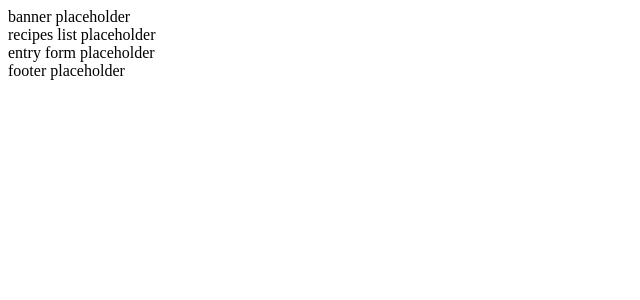
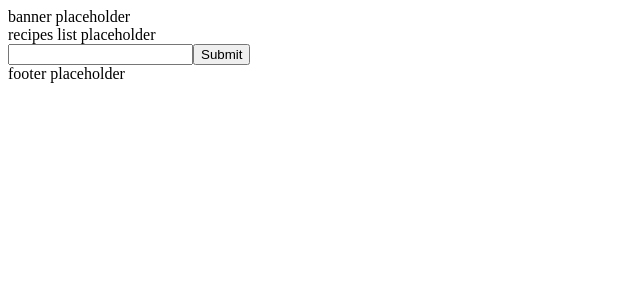
Before and after one commit to nattsnb/cook-book, a React (Vite) app: page / in a window 1280 px wide. Shown: the top 300 px of the page, without its empty margins (0-640 px from the left). Built offline with nearby package versions, Linux system fonts and the light colour scheme.

Commit message:
changed name to RecipeForm. added useForm hook.

```diff
--- a/src/components/EntryForm/index.tsx
+++ /dev/null
@@ -1,3 +0,0 @@
-export function EntryForm() {
-  return <div>entry form placeholder</div>;
-}
--- a/src/components/RecipeCard/index.tsx
+++ b/src/components/RecipeCard/index.tsx
@@ -1,5 +1,5 @@
 import { useContext } from "react";
-import { EntryForm } from "../EntryForm";
+import { EntryForm } from "../RecipeForm";
 import { RecipeDetails } from "../RecipeDetails";
 import {RecipeContextType} from "../../shared/types/RecipeContextType.ts";
 import {RecipeContext} from "../../App.tsx";
--- /dev/null
+++ b/src/components/RecipeForm/index.tsx
@@ -0,0 +1,19 @@
+
+import {Recipe} from "../../shared/types/Recipe.ts";
+import {useForm} from "react-hook-form";
+
+
+type RecipeForm = Omit<Recipe, "id">;
+
+export function EntryForm() {
+
+  const {register, handleSubmit} = useForm<RecipeForm>()
+  const handleRecipeFormSubmit = (recipeFormData: RecipeForm) => {console.log(recipeFormData)}
+
+
+  return (<form onSubmit={handleSubmit(handleRecipeFormSubmit)}>
+    <input {...register("title")} />
+    <input type="submit" />
+
+    </form>)
+}
--- a/src/pages/DesktopView/index.tsx
+++ b/src/pages/DesktopView/index.tsx
@@ -1,6 +1,6 @@
 import { RecipesList } from "../../components/RecipesList";
 import { useContext } from "react";
-import { EntryForm } from "../../components/EntryForm";
+import { EntryForm } from "../../components/RecipeForm";
 import { RecipeCard } from "../../components/RecipeCard";
 import { RecipeContextType } from "../../shared/types/RecipeContextType.ts";
 import {RecipeContext} from "../../App.tsx";
--- a/src/pages/MobileView/index.tsx
+++ b/src/pages/MobileView/index.tsx
@@ -1,6 +1,6 @@
 import { RecipesList } from "../../components/RecipesList";
 import { useContext } from "react";
-import { EntryForm } from "../../components/EntryForm";
+import { EntryForm } from "../../components/RecipeForm";
 import { RecipeCard } from "../../components/RecipeCard";
 import { RecipeContextType } from "../../shared/types/RecipeContextType.ts";
 import {RecipeContext} from "../../App.tsx";
--- a/src/shared/types/IsEditModeOnContextType.ts
+++ /dev/null
@@ -1,3 +0,0 @@
-export interface IsEditModeOnContextType {
-  isEditModeOn: boolean;
-}
```
Also changed, not shown: package.json (+5 -3 lines), src/components/Layout/index.tsx (+2 -5 lines), src/components/RecipeForm/RecipeForm.styled.tsx (added), 1 other file (tests, documents, lock files or other folders).
